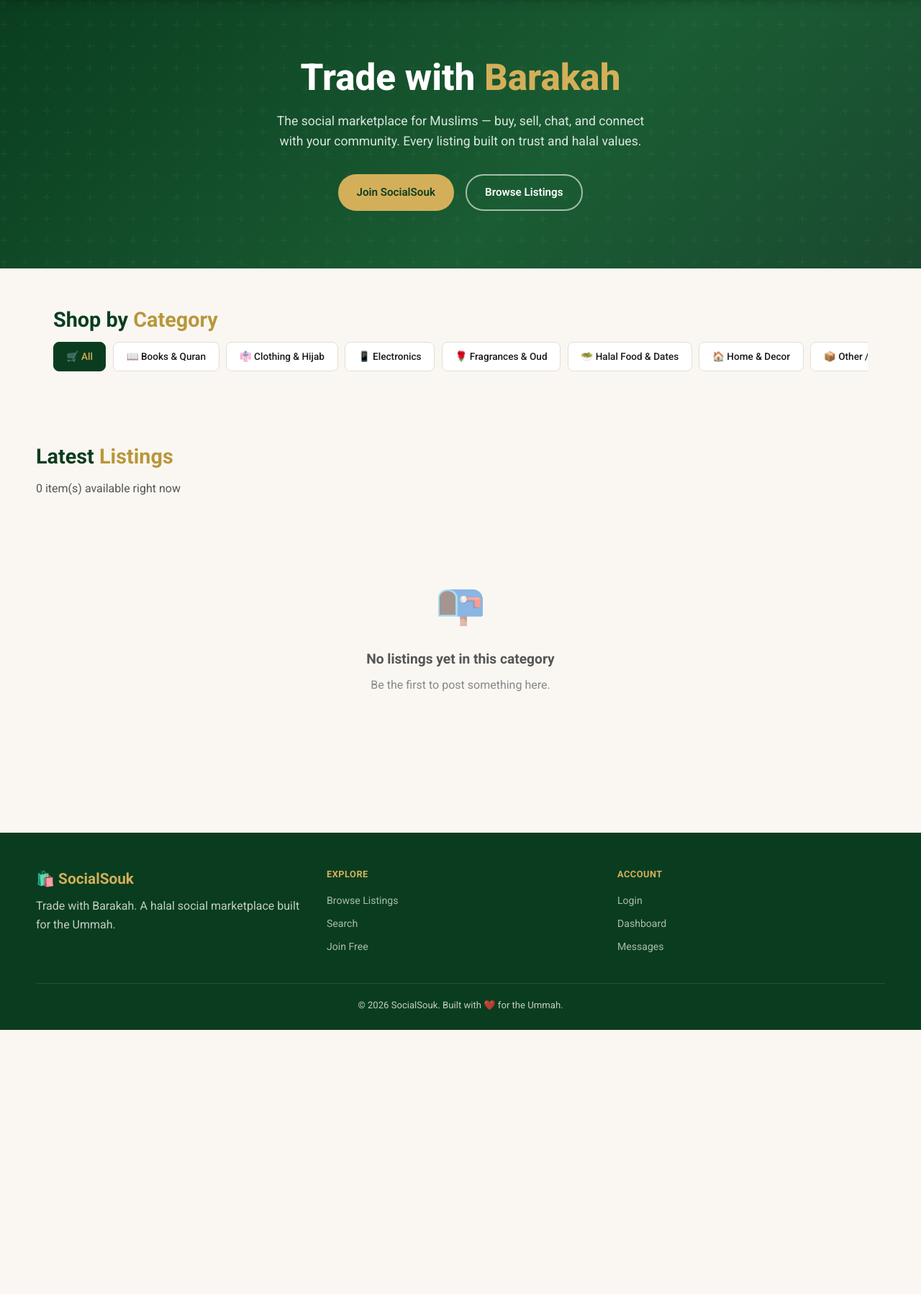
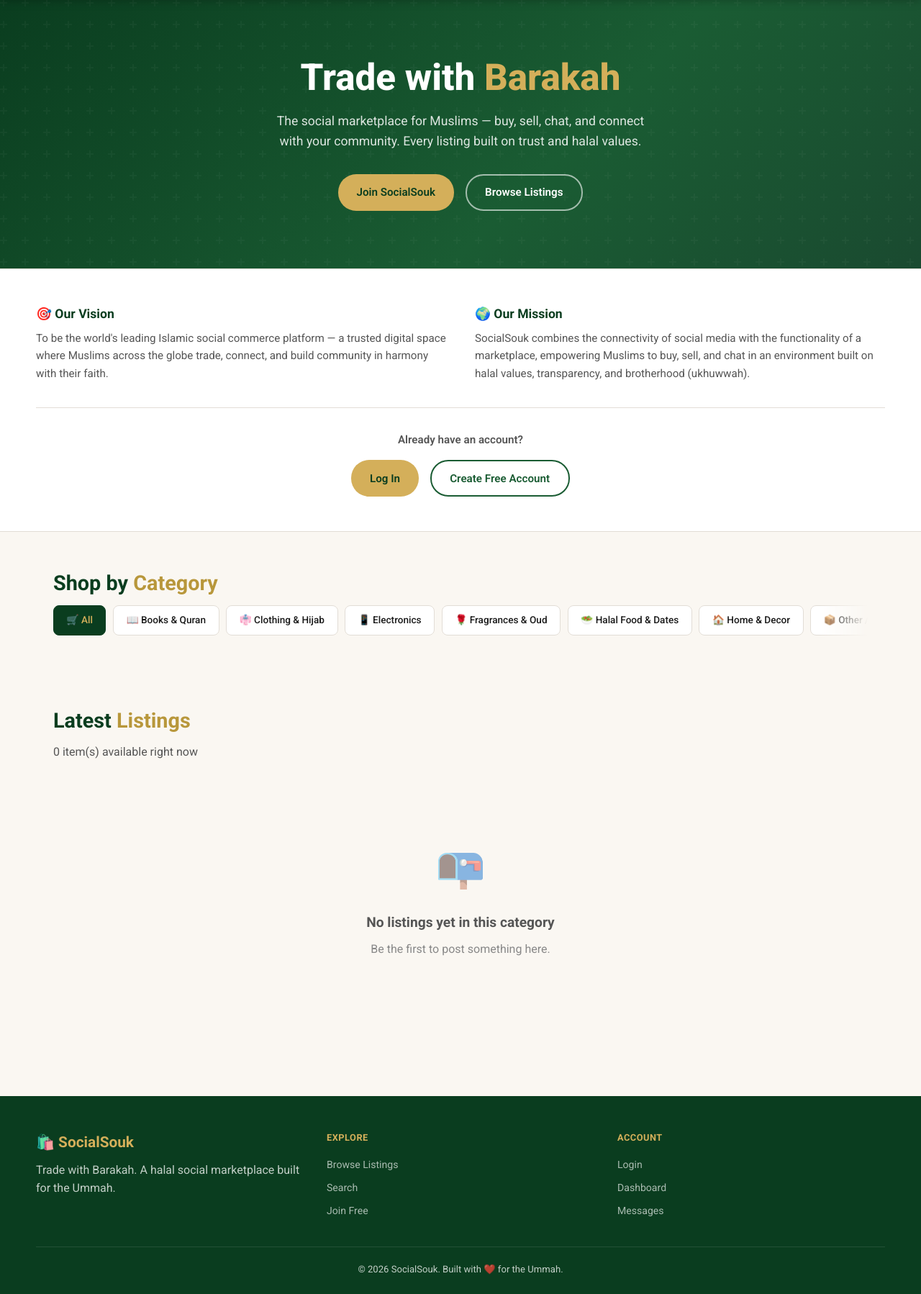
Before and after one commit to mahashemi/social-souk, a PHP site: page / in a window 1280 px wide. Shown: the part 65-1863 px from the top of the page at 72% size. Before the commit the page ends 1496 px from the top, so only its background shows below. Run offline with PHP 8.4, Linux system fonts and the light colour scheme; data comes from the database, SQL or seed files in the repository; data that the repository does not hold is empty.

Commit message:
Fix layout/contrast bugs, add idle session timeout, add mission/vision section for logged-out visitors
- Fixed misaligned section headings: .section's padding:4rem 0 shorthand was zeroing out .container's horizontal padding whenever both classes were combined on the same element (e.g. 'Latest Listings'), making that heading sit flush-left while siblings using only .container kept their margin
- Added a fade-mask to the edge of scrollable chip rows so an off-screen chip reads as 'more to scroll' instead of an abruptly clipped/misaligned chip
- auth() previously had no idle timeout at all — a session stayed valid indefinitely since PHP's own session garbage collection is probabilistic and unreliable; now expires after 30 min of inactivity
- Added Cache-Control: no-store headers so the browser's back/forward cache can't show a stale 'logged in' page after logout or timeout
- Added a Mission/Vision section (shown only to logged-out visitors) on the landing page, with clear Login/Register CTAs, so a visitor whose session expired understands what the platform is and that they need to sign back in

```diff
--- a/config.php
+++ b/config.php
@@ -19,6 +19,10 @@
 // Set this to false once real email delivery works in production.
 define('DEV_SHOW_VERIFY_LINK', true);
 
+// Idle session timeout, in seconds. After this much inactivity, auth() treats
+// the session as expired and logs the user out on their next request.
+define('SESSION_IDLE_TIMEOUT', 1800); // 30 minutes
+
 if (session_status() === PHP_SESSION_NONE) {
     session_set_cookie_params(['httponly' => true, 'samesite' => 'Lax']);
     session_start();
--- a/db.php
+++ b/db.php
@@ -1,5 +1,10 @@
 <?php
 require_once __DIR__ . '/config.php';
+
+// Prevent the browser's back/forward cache from showing a stale "logged in"
+// page after the user has logged out or their session has timed out.
+header('Cache-Control: no-store, no-cache, must-revalidate, max-age=0');
+header('Pragma: no-cache');
 
 try {
     $pdo = new PDO(
@@ -47,11 +52,25 @@
 }
 
 function auth(): ?array {
-    return $_SESSION['user'] ?? null;
+    if (!isset($_SESSION['user'])) {
+        return null;
+    }
+    // Idle timeout: if too long has passed since the last authenticated
+    // request, treat the session as expired instead of leaving it valid
+    // indefinitely (PHP's own session garbage collection is unreliable for
+    // this — it's probabilistic and may not run for a long time).
+    $lastActivity = $_SESSION['last_activity'] ?? time();
+    if ((time() - $lastActivity) > SESSION_IDLE_TIMEOUT) {
+        session_unset();
+        session_destroy();
+        return null;
+    }
+    $_SESSION['last_activity'] = time();
+    return $_SESSION['user'];
 }
 
 function requireAuth(string $redirect = 'login.php'): void {
-    if (!isset($_SESSION['user'])) {
+    if (!auth()) {
         header('Location: ' . $redirect);
         exit;
     }
--- a/index.php
+++ b/index.php
@@ -67,6 +67,28 @@
         </div>
     </div>
 </header>
+
+<?php if (!$user): ?>
+<section class="mission-band">
+    <div class="mission-grid">
+        <div>
+            <h3>🎯 Our Vision</h3>
+            <p>To be the world's leading Islamic social commerce platform — a trusted digital space where Muslims across the globe trade, connect, and build community in harmony with their faith.</p>
+        </div>
+        <div>
+            <h3>🌍 Our Mission</h3>
+            <p>SocialSouk combines the connectivity of social media with the functionality of a marketplace, empowering Muslims to buy, sell, and chat in an environment built on halal values, transparency, and brotherhood (ukhuwwah).</p>
+        </div>
+    </div>
+    <div class="mission-cta">
+        <p>Already have an account?</p>
+        <div class="hero-actions" style="justify-content:center">
+            <a href="login.php" class="btn btn-primary">Log In</a>
+            <a href="register.php" class="btn btn-outline">Create Free Account</a>
+        </div>
+    </div>
+</section>
+<?php endif; ?>
 
 <div class="container" id="listings" style="padding-top:3rem">
     <h2 class="section-title">Shop by <span>Category</span></h2>
--- a/style.css
+++ b/style.css
@@ -108,6 +108,17 @@
 
 .hero-actions { display: flex; gap: 1rem; justify-content: center; flex-wrap: wrap; }
 
+/* ── Mission/Vision band (shown to logged-out visitors only) ──
+   Helps a returning visitor whose session expired understand what this
+   platform is and that they need to log back in, instead of landing on an
+   ambiguous page with no context. */
+.mission-band { background: var(--white); border-top: 1px solid var(--border); border-bottom: 1px solid var(--border); padding: 3rem 1.5rem; }
+.mission-grid { max-width: 1180px; margin: 0 auto; display: grid; grid-template-columns: 1fr 1fr; gap: 2.5rem; align-items: start; }
+.mission-grid h3 { font-size: 1.1rem; color: var(--green-deep); margin-bottom: .5rem; font-weight: 700; }
+.mission-grid p { color: var(--text-mid); font-size: .95rem; }
+.mission-cta { text-align: center; margin-top: 2.2rem; padding-top: 2rem; border-top: 1px solid var(--border); max-width: 1180px; margin-left: auto; margin-right: auto; }
+.mission-cta p { color: var(--text-mid); margin-bottom: 1rem; font-size: .95rem; font-weight: 600; }
+
 /* ── Buttons ── */
 .btn {
     display: inline-flex;
@@ -136,8 +147,11 @@
 /* ── Container ── */
 .container { max-width: 1180px; margin: 0 auto; padding: 0 1.5rem; }
 
-/* ── Section ── */
-.section { padding: 4rem 0; }
+/* ── Section ──
+   Only sets vertical padding — must NOT touch left/right, or it zeroes out
+   .container's horizontal padding whenever both classes are combined
+   (`class="container section"`), causing flush-left misalignment. */
+.section { padding-top: 4rem; padding-bottom: 4rem; }
 .section-title {
     font-size: 1.8rem;
     font-weight: 700;
@@ -161,6 +175,10 @@
     display: flex; gap: .6rem; flex-wrap: nowrap;
     overflow-x: auto; -webkit-overflow-scrolling: touch; scrollbar-width: none;
     padding-bottom: .35rem; margin-bottom: 1.6rem;
+    /* Fade the trailing edge so an off-screen chip reads as "more to scroll",
+       not an abruptly clipped/misaligned chip. */
+    mask-image: linear-gradient(to right, black 0%, black 94%, transparent 100%);
+    -webkit-mask-image: linear-gradient(to right, black 0%, black 94%, transparent 100%);
 }
 .chip-row::-webkit-scrollbar { display: none; }
 .cat-chip {
@@ -442,6 +460,8 @@
     .hero-actions { flex-direction: column; align-items: stretch; }
     .hero-stats { gap: 1.5rem; }
     .grid-2, .grid-3, .grid-4 { grid-template-columns: 1fr; }
+    .mission-grid { grid-template-columns: 1fr; gap: 1.8rem; }
+    .mission-band { padding: 2.2rem 1.2rem; }
     .form-row { grid-template-columns: 1fr; }
     .chat-list { width: 80px; }
     .chat-list-item .chat-preview { display: none; }
```
